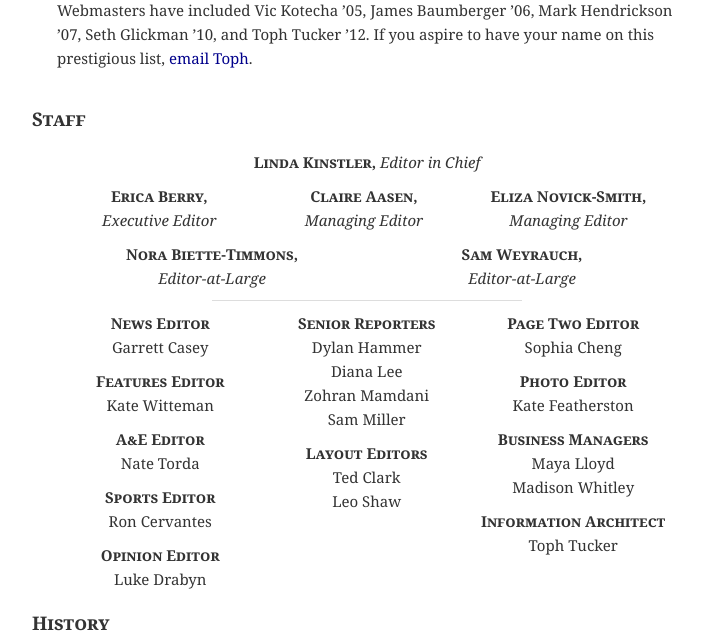
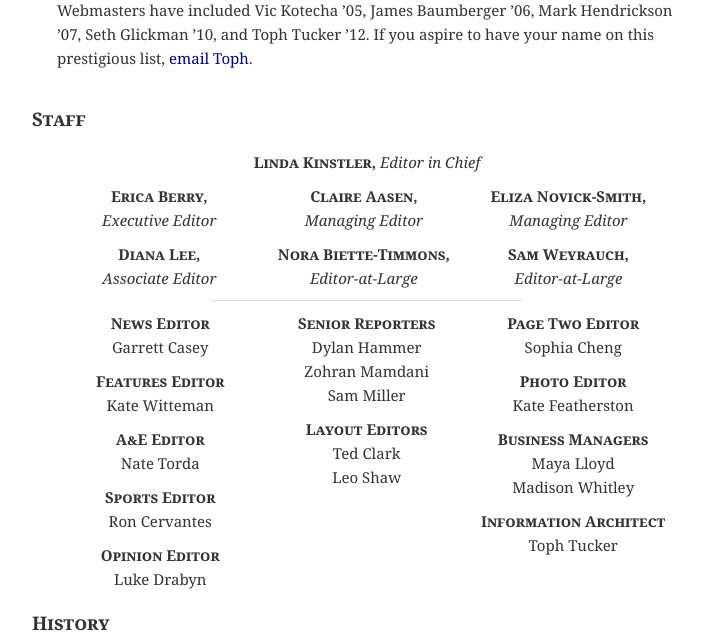
Before and after one commit to yankees714/bonus, a PHP site: template application/views/about.php in a window 1280 px wide. Shown: the part 875-1509 px from the top of the page, without its empty margins (203-906 px from the left). Run offline with PHP 8.4, Linux system fonts and the light colour scheme; the template is opened without the code that fills it, so the values that code supplies are empty; some libraries are stand-ins or nearby versions.

Commit message:
moved diana lee in the masthead to associate editor

```diff
--- a/application/views/about.php
+++ b/application/views/about.php
@@ -91,8 +91,9 @@
 						<div style="width:33%"><p><span class="bigshot">Erica Berry,</span><br/> <span class="bigshot-title">Executive Editor</span></p></div>
 						<div style="width:33%"><p><span class="bigshot">Claire Aasen,</span><br/> <span class="bigshot-title">Managing Editor</span></p></div>
 						<div style="width:33%"><p><span class="bigshot">Eliza Novick-Smith,</span><br/> <span class="bigshot-title">Managing Editor</span></p></div>
-						<div><p><span class="bigshot">Nora Biette-Timmons,</span><br/> <span class="bigshot-title">Editor-at-Large</span></p></div>
-						<div><p><span class="bigshot">Sam Weyrauch,</span><br/> <span class="bigshot-title">Editor-at-Large</span></p></div>
+						<div style="width:33%"><p><span class="bigshot">Diana Lee,</span><br/> <span class="bigshot-title">Associate Editor</span></p></div>
+						<div style="width:33%"><p><span class="bigshot">Nora Biette-Timmons,</span><br/> <span class="bigshot-title">Editor-at-Large</span></p></div>
+						<div style="width:33%"><p><span class="bigshot">Sam Weyrauch,</span><br/> <span class="bigshot-title">Editor-at-Large</span></p></div>
 					</div>
 				</div>
 				<hr style="width:50%; margin: 0 auto;">
@@ -116,7 +117,6 @@
 					<div class="column">
 						<p class="stafftitle">Senior Reporters</p>
 						<p>Dylan Hammer</p>
-						<p>Diana Lee</p>
 						<p>Zohran Mamdani</p>
 						<p>Sam Miller</p>
 
```
